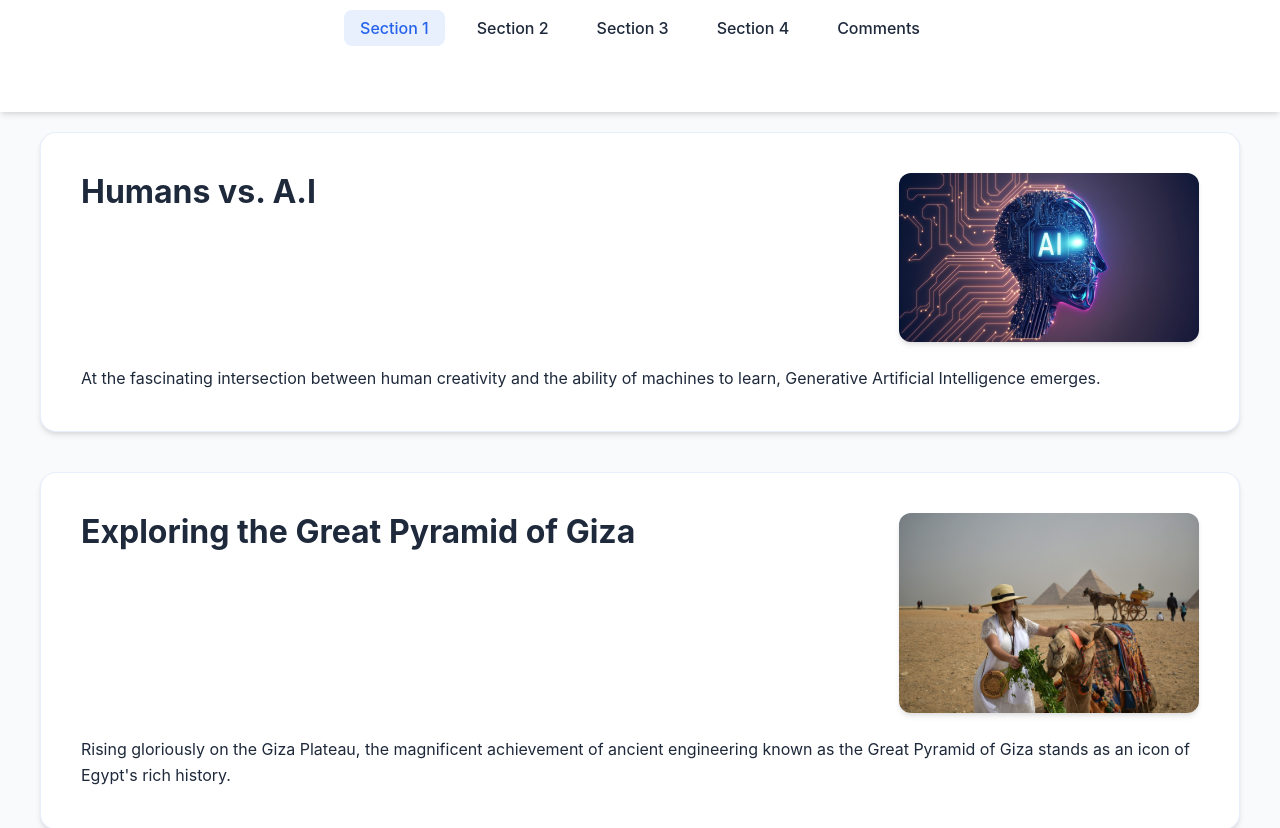
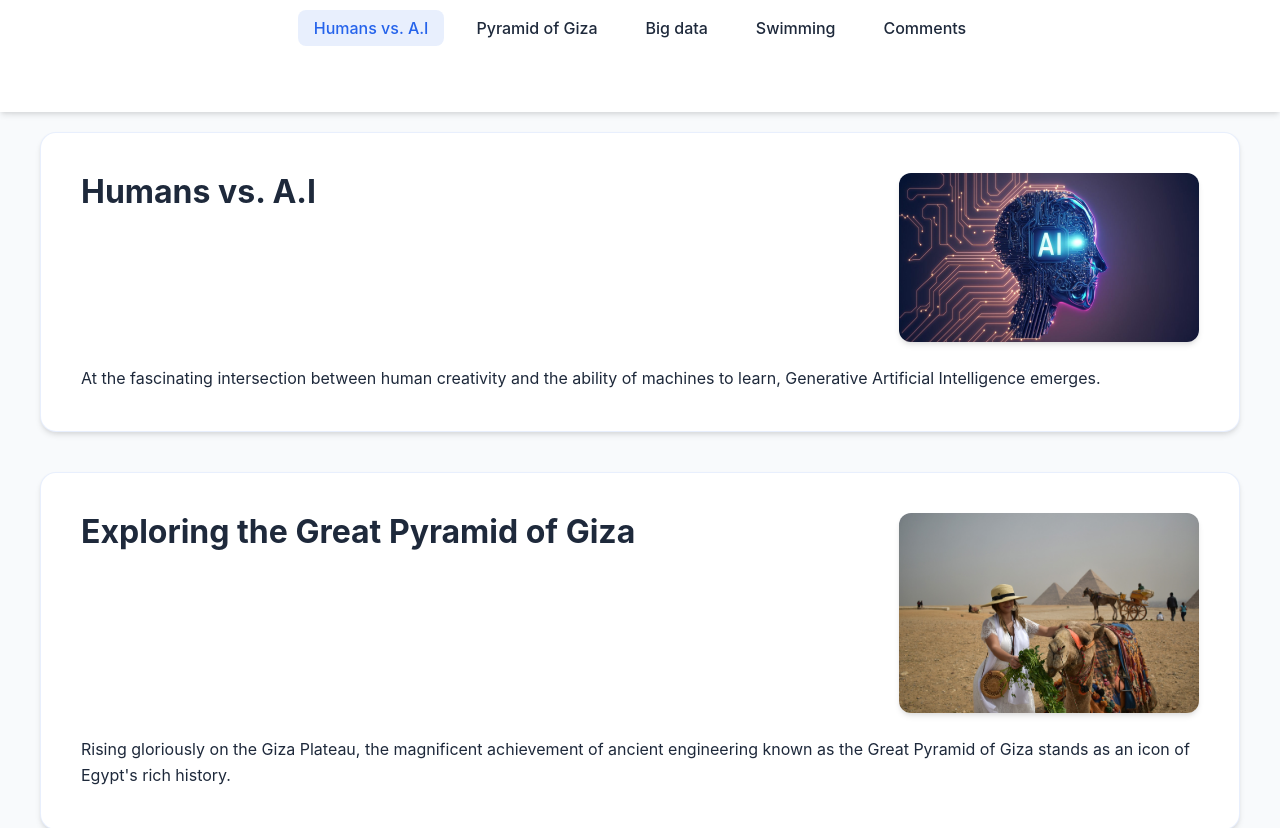
Before and after one commit to Eyadhamza-ctrl/Deci-lev3-Project2, a plain HTML site: page index.html in a window 1280 px wide. Shown: the top 828 px of the page. Drawn offline with nearby package versions, Linux system fonts and the light colour scheme.

Commit message:
modified:   index.html

```diff
--- a/index.html
+++ b/index.html
@@ -13,10 +13,10 @@
   <header>
     <nav>
       <ul id="navbar">
-        <li><a href="#section1">Section 1</a></li>
-        <li><a href="#section2">Section 2</a></li>
-        <li><a href="#section3">Section 3</a></li>
-        <li><a href="#section4">Section 4</a></li>
+        <li><a href="#section1">Humans vs. A.I</a></li>
+        <li><a href="#section2">Pyramid of Giza</a></li>
+        <li><a href="#section3">Big data</a></li>
+        <li><a href="#section4">Swimming</a></li>
         <li><a href="#comments-section">Comments</a></li>
       </ul>
     </nav>
```
